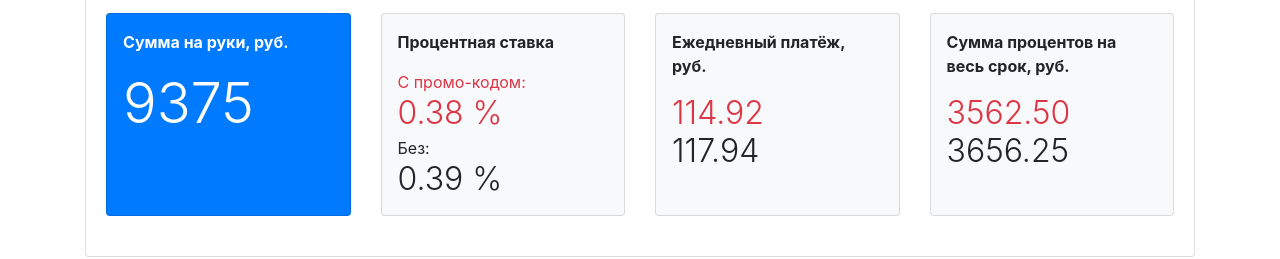
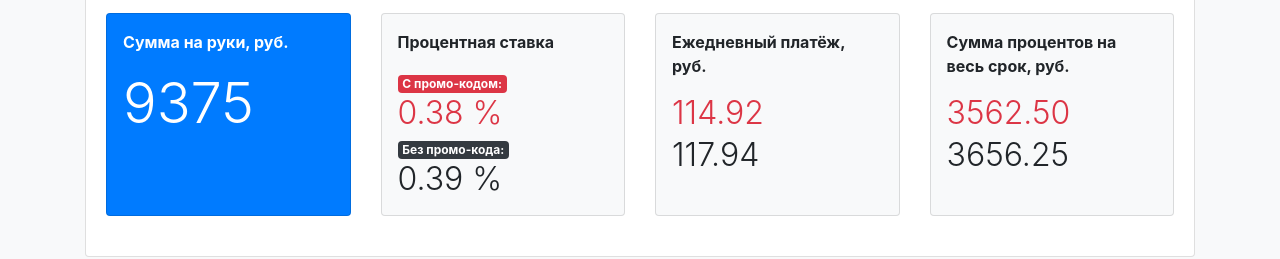
Before and after one commit to begimov/7CalcDemo, a Vue app: page / in a window 1280 px wide. Shown: the part 350-609 px from the top of the page. Built offline with nearby package versions, Linux system fonts and the light colour scheme.

Commit message:
UI layout updates

```diff
--- a/index.html
+++ b/index.html
@@ -7,7 +7,7 @@
     <!-- Bootstrap CSS -->
     <link rel="stylesheet" href="https://maxcdn.bootstrapcdn.com/bootstrap/4.0.0/css/bootstrap.min.css" integrity="sha384-Gn5384xqQ1aoWXA+058RXPxPg6fy4IWvTNh0E263XmFcJlSAwiGgFAW/dAiS6JXm" crossorigin="anonymous">
   </head>
-  <body>
+  <body class="bg-light">
     <div id="app"></div>
     <!-- built files will be auto injected -->
     <!-- Optional JavaScript -->
--- a/src/components/Calc.vue
+++ b/src/components/Calc.vue
@@ -97,8 +97,8 @@
                   <div class="card h-100 bg-light">
                     <div class="card-body p-3">
                       <p class="font-weight-bold">Процентная ставка</p>
-                      <p class="mb-0 text-danger">С промо-кодом:</p><h2 class="mb-1 font-weight-light text-danger">{{ interestRate.withPromoCode }} %</h2>
-                      <p class="mb-0">Без:</p><h2 class="mb-0 font-weight-light">{{ interestRate.withoutPromoCode }} %</h2>
+                      <p class="mb-0 text-danger"><span class="badge badge-danger">С промо-кодом:</span></p><h2 class="mb-1 font-weight-light text-danger">{{ interestRate.withPromoCode }} %</h2>
+                      <p class="mb-0"><span class="badge badge-dark">Без промо-кода:</span></p><h2 class="mb-0 font-weight-light">{{ interestRate.withoutPromoCode }} %</h2>
                     </div>
                   </div>
                 </transition>
@@ -108,18 +108,18 @@
                   <div class="card h-100 bg-light">
                     <div class="card-body p-3">
                       <p class="font-weight-bold">Ежедневный платёж, руб.</p>
-                      <h2 class="mb-0 font-weight-light text-danger">{{ dailyPaymentWithPromoCode }}</h2>
+                      <h2 class="mb-1 font-weight-light text-danger">{{ dailyPaymentWithPromoCode }}</h2>
                       <h2 class="mb-0 font-weight-light">{{ dailyPaymentWithoutPromoCode }}</h2>
                     </div>
                   </div>
                 </transition>
               </div>
               <div class="col-lg-3 col-sm-6 my-1">
-                <transition appear name="dailypayment">
+                <transition appear name="totalinterest">
                   <div class="card h-100 bg-light">
                     <div class="card-body p-3">
                       <p class="font-weight-bold">Сумма процентов на весь срок, руб.</p>
-                      <h2 class="mb-0 font-weight-light text-danger">{{ totalInterestWithPromoCode }}</h2>
+                      <h2 class="mb-1 font-weight-light text-danger">{{ totalInterestWithPromoCode }}</h2>
                       <h2 class="mb-0 font-weight-light">{{ totalInterestWithoutPromoCode }}</h2>
                     </div>
                   </div>
@@ -222,18 +222,8 @@ export default {
   opacity: 0;
 }
 
-
-.dailypayment-enter-active, .dailypayment-leave-active {
+.total-enter-active, .total-leave-active {
   transition: all 1.5s ease 1.5s;
-}
-.dailypayment-enter, .dailypayment-leave-to
-/* .slide-fade-leave-active до версии 2.1.8 */ {
-  transform: translateX(10px);
-  opacity: 0;
-}
-
-.total-enter-active, .total-leave-active {
-  transition: all 1.5s ease 2s;
 }
 .total-enter, .total-leave-to
 /* .slide-fade-leave-active до версии 2.1.8 */ {
@@ -242,11 +232,29 @@ export default {
 }
 
 .interestRate-enter-active, .interestRate-leave-active {
-  transition: all 1.5s ease 2.5s;
+  transition: all 1.5s ease 2s;
 }
 .interestRate-enter, .interestRate-leave-to
 /* .slide-fade-leave-active до версии 2.1.8 */ {
   transform: translateX(10px);
   opacity: 0;
 }
+
+.dailypayment-enter-active, .dailypayment-leave-active {
+  transition: all 1.5s ease 2.5s;
+}
+.dailypayment-enter, .dailypayment-leave-to
+/* .slide-fade-leave-active до версии 2.1.8 */ {
+  transform: translateX(10px);
+  opacity: 0;
+}
+
+.totalinterest-enter-active, .totalinterest-leave-active {
+  transition: all 1.5s ease 3s;
+}
+.totalinterest-enter, .totalinterest-leave-to
+/* .slide-fade-leave-active до версии 2.1.8 */ {
+  transform: translateX(10px);
+  opacity: 0;
+}
 </style>
```
